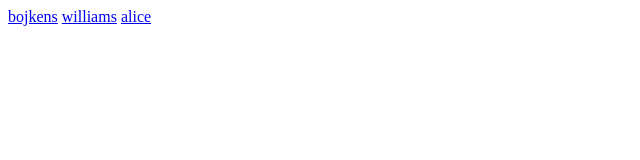
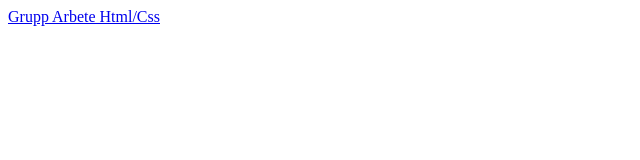
Before and after one commit to Aliceh0155/Aliceh0155.github.io, a plain HTML site: page index.html in a window 1280 px wide. Shown: the full height of the page, 0-640 px from the left. Drawn offline with Linux system fonts and the light colour scheme.

Commit message:
commitTwo

```diff
--- a/index.html
+++ b/index.html
@@ -1,3 +1 @@
-<a href="Bojken.html">bojkens</a>
-<a href="william.html">williams</a>
-<a href="alice.html">alice</a>
+<a href="gruppArbete.html">Grupp Arbete Html/Css</a>
```
Also changed, not shown: gruppArbete.html (added, +3 -0 lines), 1 other file.
